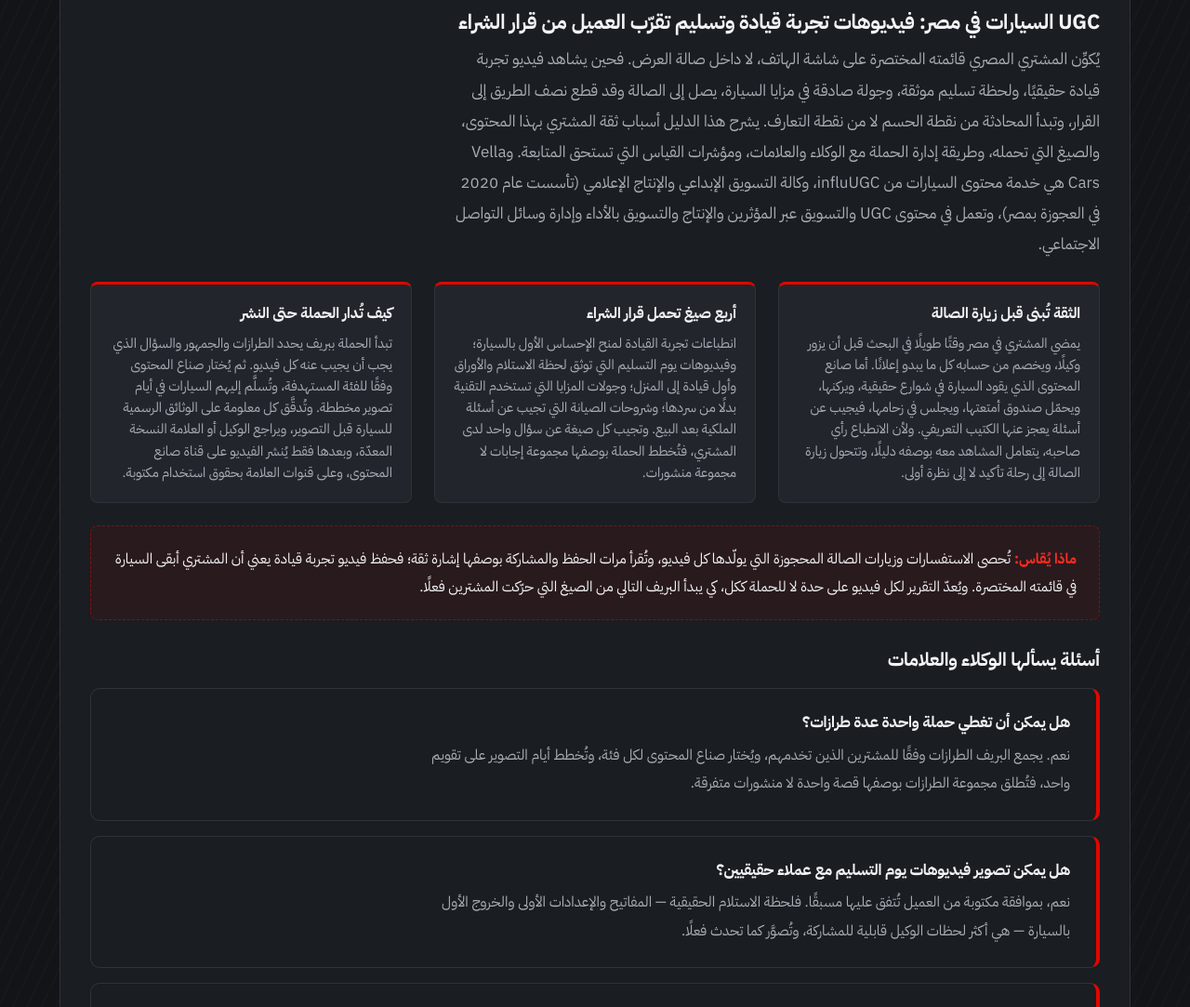
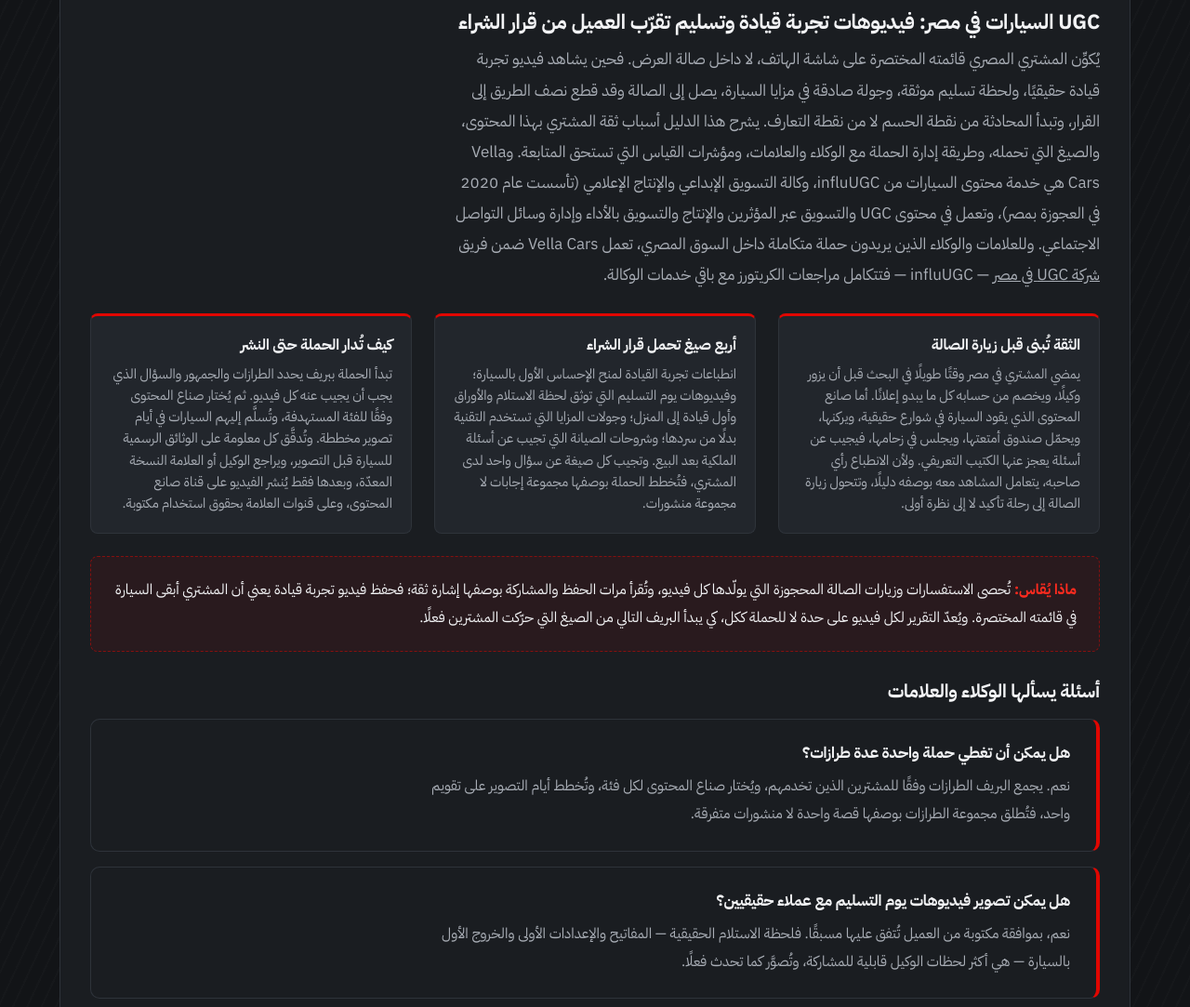
Before and after one commit to mostafaabaas/vellacars, a plain HTML site: page ar.html in a window 1280 px wide. Shown: the part 5946-7029 px from the top of the page at 93% size. Drawn offline with Linux system fonts and the light colour scheme.

Commit message:
Add in-content network link to influUGC Egypt UGC agency page (شركة UGC في مصر)

```diff
--- a/ar.html
+++ b/ar.html
@@ -267,7 +267,7 @@
       <article class="panel guide" id="guide-car-ugc-egypt">
         <span class="gchip">سوق مصر</span>
         <h3 class="g-title">UGC السيارات في مصر: فيديوهات تجربة قيادة وتسليم تقرّب العميل من قرار الشراء</h3>
-        <p class="g-intro">يُكوِّن المشتري المصري قائمته المختصرة على شاشة الهاتف، لا داخل صالة العرض. فحين يشاهد فيديو تجربة قيادة حقيقيًا، ولحظة تسليم موثقة، وجولة صادقة في مزايا السيارة، يصل إلى الصالة وقد قطع نصف الطريق إلى القرار، وتبدأ المحادثة من نقطة الحسم لا من نقطة التعارف. يشرح هذا الدليل أسباب ثقة المشتري بهذا المحتوى، والصيغ التي تحمله، وطريقة إدارة الحملة مع الوكلاء والعلامات، ومؤشرات القياس التي تستحق المتابعة. وVella Cars هي خدمة محتوى السيارات من influUGC، وكالة التسويق الإبداعي والإنتاج الإعلامي (تأسست عام 2020 في العجوزة بمصر)، وتعمل في محتوى UGC والتسويق عبر المؤثرين والإنتاج والتسويق بالأداء وإدارة وسائل التواصل الاجتماعي.</p>
+        <p class="g-intro">يُكوِّن المشتري المصري قائمته المختصرة على شاشة الهاتف، لا داخل صالة العرض. فحين يشاهد فيديو تجربة قيادة حقيقيًا، ولحظة تسليم موثقة، وجولة صادقة في مزايا السيارة، يصل إلى الصالة وقد قطع نصف الطريق إلى القرار، وتبدأ المحادثة من نقطة الحسم لا من نقطة التعارف. يشرح هذا الدليل أسباب ثقة المشتري بهذا المحتوى، والصيغ التي تحمله، وطريقة إدارة الحملة مع الوكلاء والعلامات، ومؤشرات القياس التي تستحق المتابعة. وVella Cars هي خدمة محتوى السيارات من influUGC، وكالة التسويق الإبداعي والإنتاج الإعلامي (تأسست عام 2020 في العجوزة بمصر)، وتعمل في محتوى UGC والتسويق عبر المؤثرين والإنتاج والتسويق بالأداء وإدارة وسائل التواصل الاجتماعي. وللعلامات والوكلاء الذين يريدون حملة متكاملة داخل السوق المصري، تعمل Vella Cars ضمن فريق <a href="https://www.influugc.com/ar/ugc-agency-egypt">شركة UGC في مصر</a> — influUGC — فتتكامل مراجعات الكريتورز مع باقي خدمات الوكالة.</p>
         <div class="g-points">
           <div class="g-point"><h3>الثقة تُبنى قبل زيارة الصالة</h3><p>يمضي المشتري في مصر وقتًا طويلًا في البحث قبل أن يزور وكيلًا، ويخصم من حسابه كل ما يبدو إعلانًا. أما صانع المحتوى الذي يقود السيارة في شوارع حقيقية، ويركنها، ويحمّل صندوق أمتعتها، ويجلس في زحامها، فيجيب عن أسئلة يعجز عنها الكتيب التعريفي. ولأن الانطباع رأي صاحبه، يتعامل المشاهد معه بوصفه دليلًا، وتتحول زيارة الصالة إلى رحلة تأكيد لا إلى نظرة أولى.</p></div>
           <div class="g-point"><h3>أربع صيغ تحمل قرار الشراء</h3><p>انطباعات تجربة القيادة لمنح الإحساس الأول بالسيارة؛ وفيديوهات يوم التسليم التي توثق لحظة الاستلام والأوراق وأول قيادة إلى المنزل؛ وجولات المزايا التي تستخدم التقنية بدلًا من سردها؛ وشروحات الصيانة التي تجيب عن أسئلة الملكية بعد البيع. وتجيب كل صيغة عن سؤال واحد لدى المشتري، فتُخطط الحملة بوصفها مجموعة إجابات لا مجموعة منشورات.</p></div>
```
